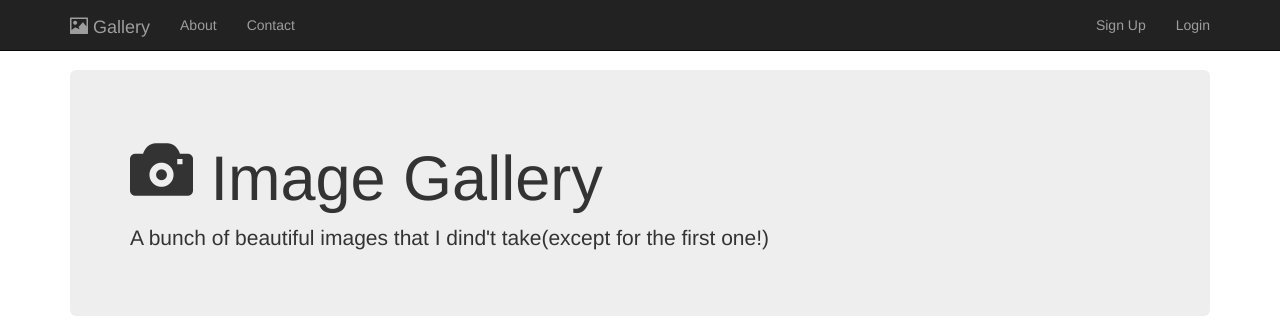
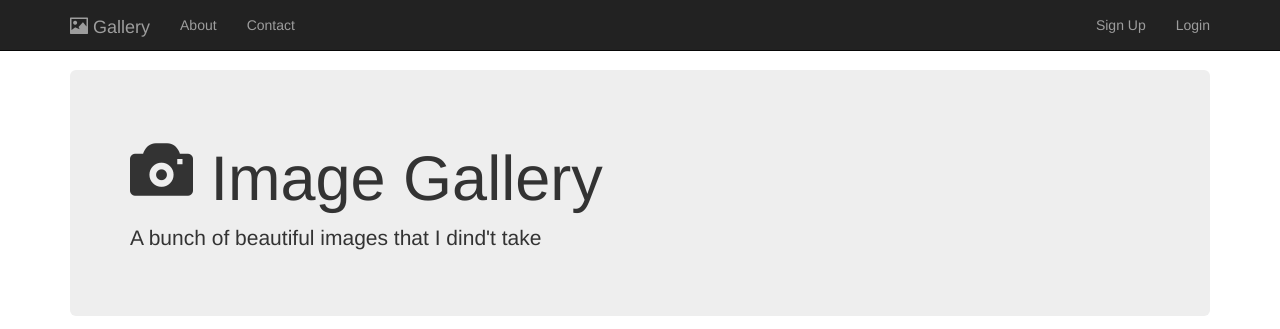
Before and after one commit to rafael399/image-gallery, a plain HTML site: page index.html in a window 1280 px wide. Shown: the top 329 px of the page. Drawn offline with nearby package versions, Linux system fonts and the light colour scheme.

Commit message:
modified paragraph

```diff
--- a/index.html
+++ b/index.html
@@ -36,7 +36,7 @@
     <div class="container">
         <div class="jumbotron">
             <h1><span class="glyphicon glyphicon-camera"></span> Image Gallery</h1>
-            <p>A bunch of beautiful images that I dind't take(except for the first one!)</p>
+            <p>A bunch of beautiful images that I dind't take</p>
         </div>
 
         <div class="row flex">
```
